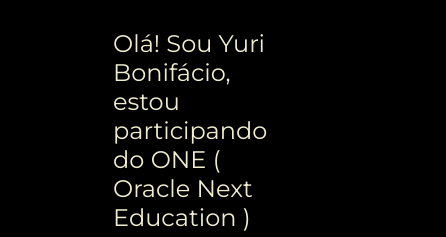
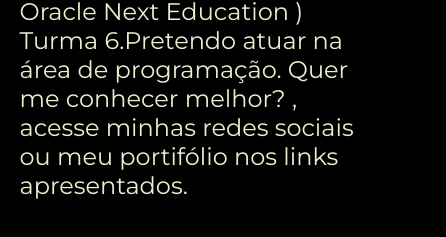
Before and after one commit to YuriBoni/Portifiolio_Curso_ONE, a plain HTML site: page index.html in a window 390 px wide. Shown: the part 861-1098 px from the top of the page, 446 px wide, since content can reach past the window. Drawn offline with nearby package versions, Linux system fonts and the light colour scheme.

Commit message:
Update style.css
Ajuste para ver melhor no celular

```diff
--- a/styles/style.css
+++ b/styles/style.css
@@ -128,8 +128,10 @@
         justify-content: center;
     }
     .apresentacao{
+        flex-direction: column-reverse;
+        padding: 5%;
+    }
+    .apresentacao__conteudo{
         width: auto;
-        flex-direction: column-reverse;
     }
-
 }
```
